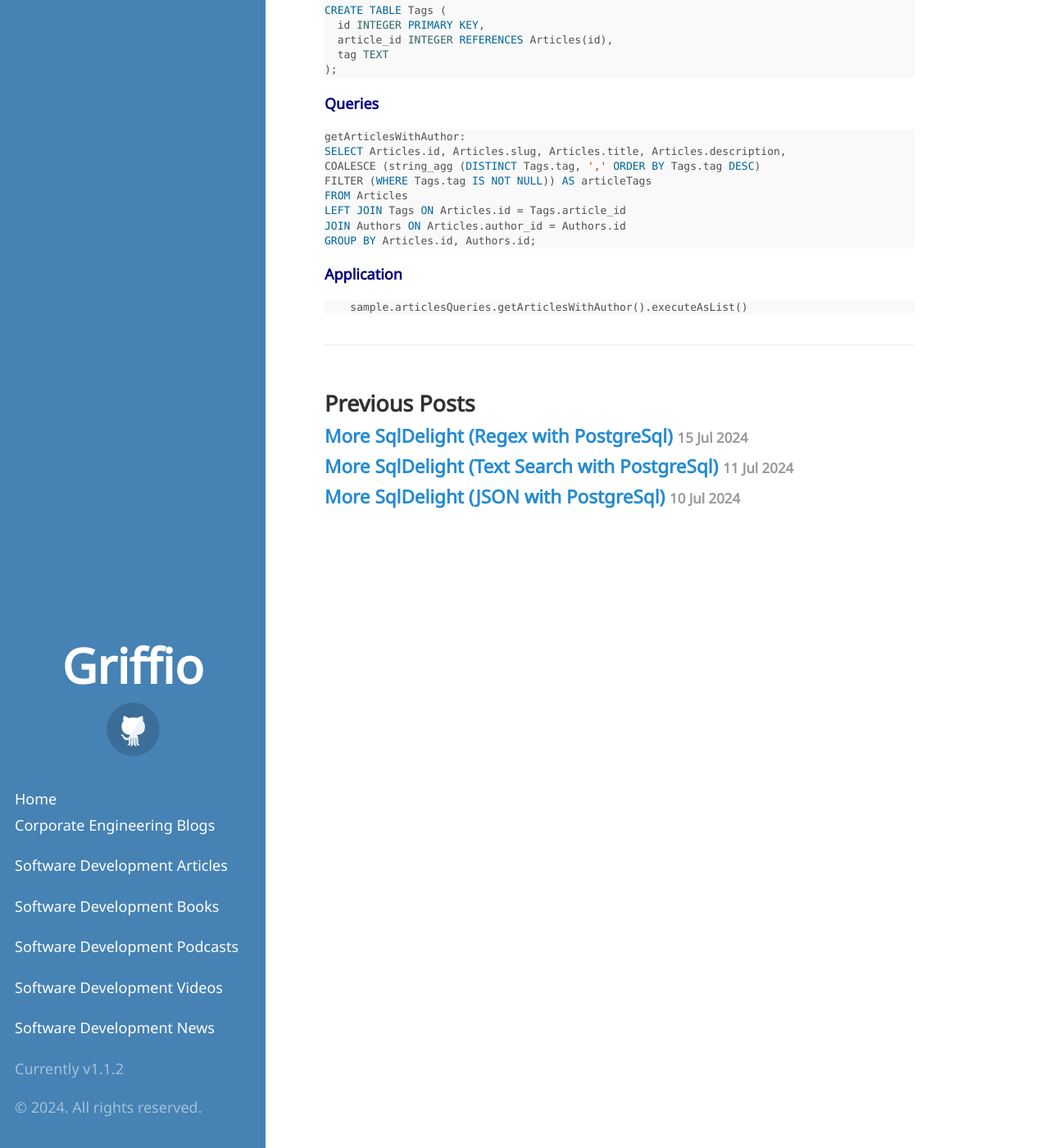
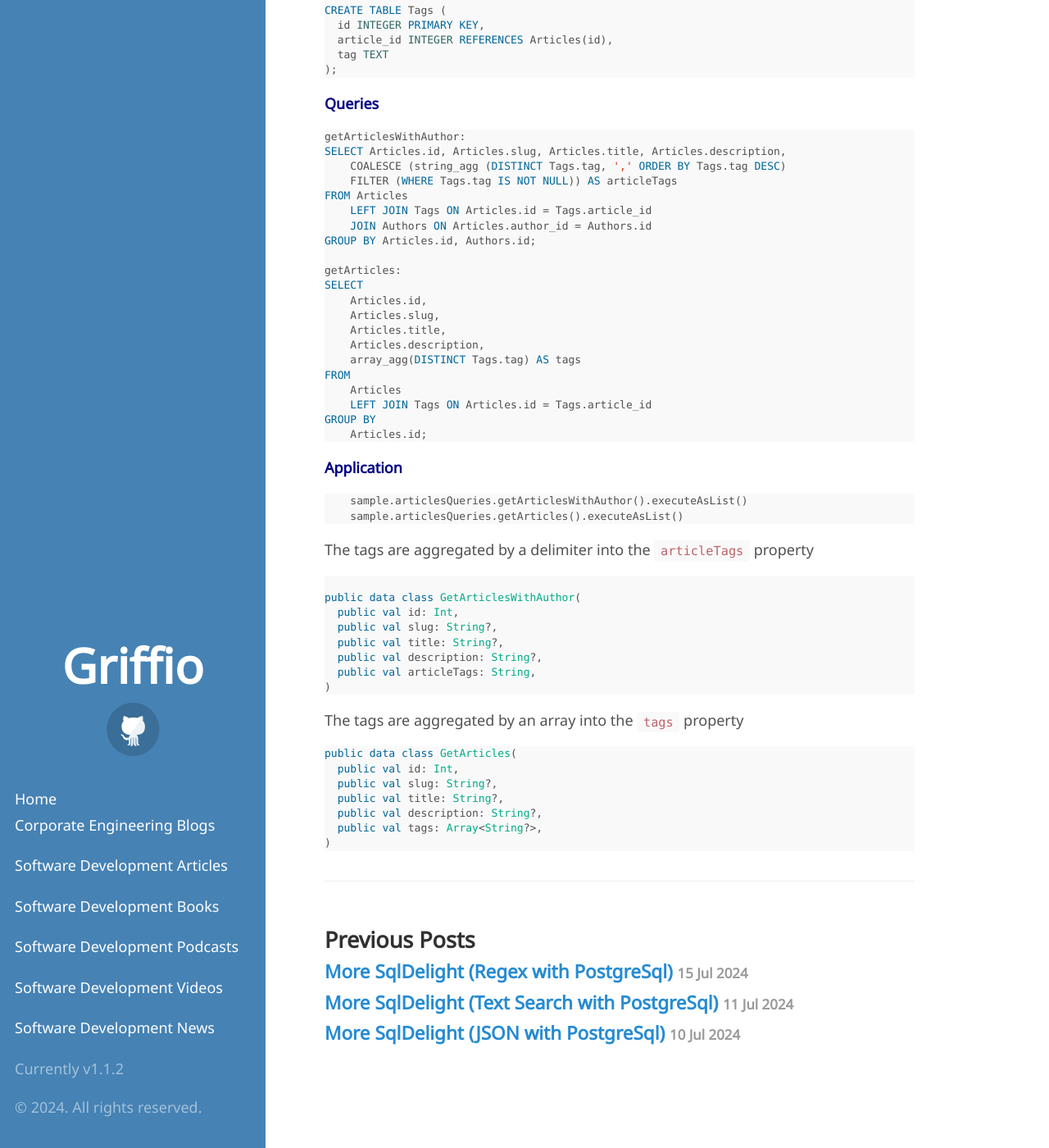
Before and after one commit to griffio/griffio.github.io, a Jekyll site: the page built from _posts/2024-07-16-More-SqlDelight-Aggregates-With-PostgreSql.md, in a window 1280 px wide and 1400 px high, scrolled down 830 px. Shown: the whole window at 82% size. Built offline with Jekyll 4.4.1, drawn with Linux system fonts in a browser that asks for light colours; some web fonts are replaced; some of the changed text lies outside the part shown.

Commit message:
Update 2024-07-16-More-SqlDelight-Aggregates-With-PostgreSql.md

````diff
--- a/_posts/2024-07-16-More-SqlDelight-Aggregates-With-PostgreSql.md
+++ b/_posts/2024-07-16-More-SqlDelight-Aggregates-With-PostgreSql.md
@@ -14,7 +14,7 @@
 
 **Example**
 
-Return rows containing aggregate column produced by functions `array_agg_stmt` and `string_agg_stmt`
+Return rows containing aggregate `tags` column produced by functions `array_agg` and `string_agg`
 
 [https://github.com/griffio/sqldelight-postgres-aggregate-expressions](https://github.com/griffio/sqldelight-postgres-aggregate-expressions)
 
@@ -51,16 +51,55 @@
 ```sql
 getArticlesWithAuthor:
 SELECT Articles.id, Articles.slug, Articles.title, Articles.description,
-COALESCE (string_agg (DISTINCT Tags.tag, ',' ORDER BY Tags.tag DESC)
-FILTER (WHERE Tags.tag IS NOT NULL)) AS articleTags
+    COALESCE (string_agg (DISTINCT Tags.tag, ',' ORDER BY Tags.tag DESC)
+    FILTER (WHERE Tags.tag IS NOT NULL)) AS articleTags
 FROM Articles
-LEFT JOIN Tags ON Articles.id = Tags.article_id
-JOIN Authors ON Articles.author_id = Authors.id
+    LEFT JOIN Tags ON Articles.id = Tags.article_id
+    JOIN Authors ON Articles.author_id = Authors.id
 GROUP BY Articles.id, Authors.id;
+
+getArticles:
+SELECT
+    Articles.id,
+    Articles.slug,
+    Articles.title,
+    Articles.description,
+    array_agg(DISTINCT Tags.tag) AS tags
+FROM
+    Articles
+    LEFT JOIN Tags ON Articles.id = Tags.article_id
+GROUP BY
+    Articles.id;
 ```
 
 **Application**
 
 ```
     sample.articlesQueries.getArticlesWithAuthor().executeAsList()
+    sample.articlesQueries.getArticles().executeAsList()
 ```
+
+The tags are aggregated by a delimiter into the `articleTags` property
+
+```kotlin
+
+public data class GetArticlesWithAuthor(
+  public val id: Int,
+  public val slug: String?,
+  public val title: String?,
+  public val description: String?,
+  public val articleTags: String,
+)
+```
+
+The tags are aggregated by an array into the `tags` property
+
+```kotlin
+public data class GetArticles(
+  public val id: Int,
+  public val slug: String?,
+  public val title: String?,
+  public val description: String?,
+  public val tags: Array<String?>,
+)
+```
````
